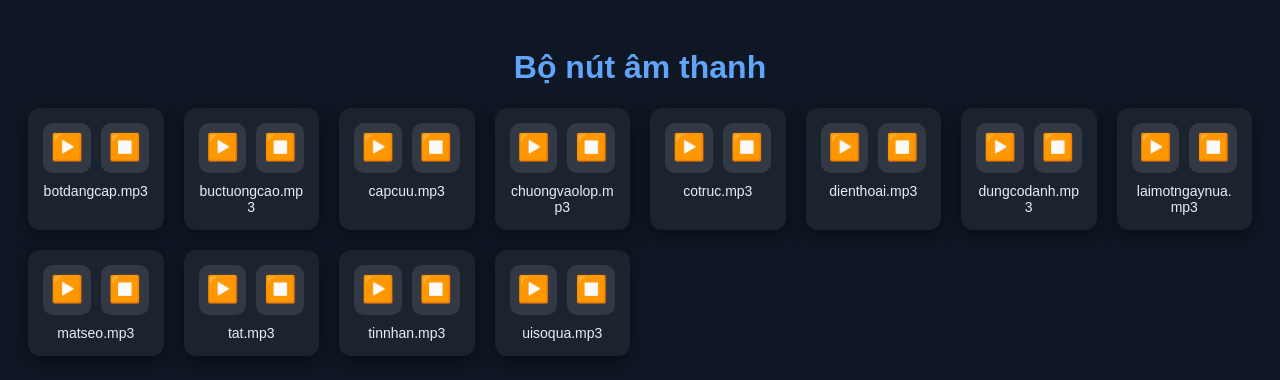
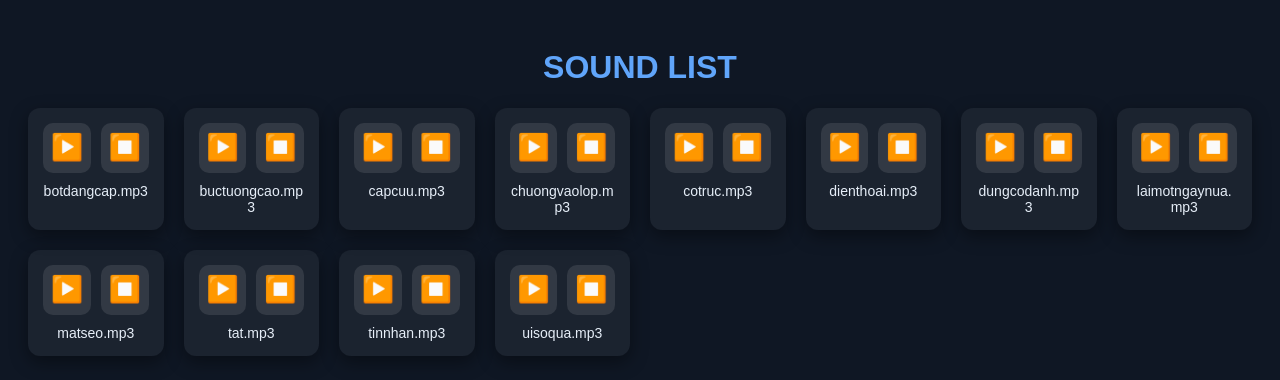
Before and after one commit to AtussVladimir/blhd, a plain HTML site: page index.html in a window 1280 px wide. Drawn offline with Linux system fonts and the light colour scheme.

Commit message:
Update index.html

```diff
--- a/index.html
+++ b/index.html
@@ -2,7 +2,7 @@
 <html lang="vi">
 <head>
 <meta charset="UTF-8">
-<title>blhd sound</title>
+<title>BLHD SOUND</title>
 
 <style>
     body {
@@ -63,7 +63,7 @@
 </head>
 <body>
 
-<h1>Bộ nút âm thanh</h1>
+<h1>SOUND LIST</h1>
 
 <div class="grid" id="soundGrid"></div>
 
```
